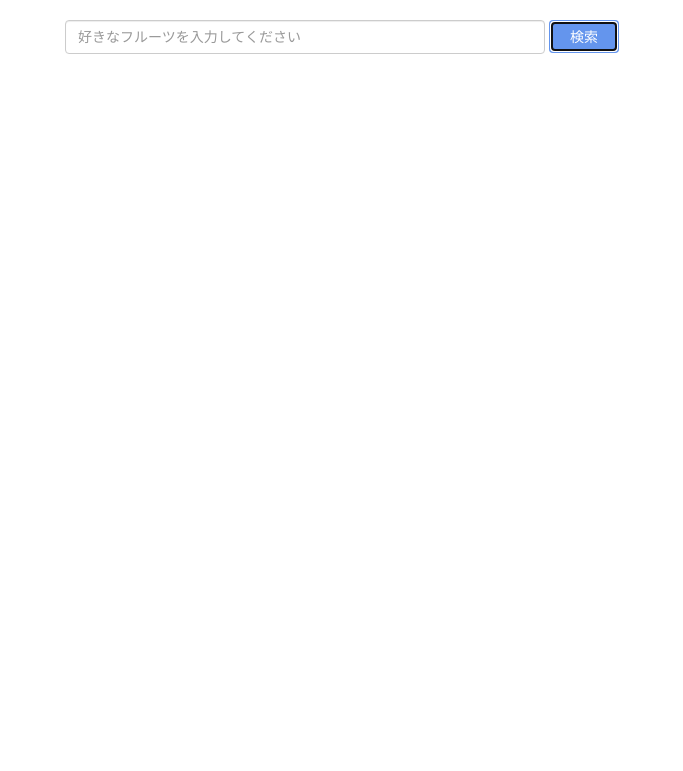
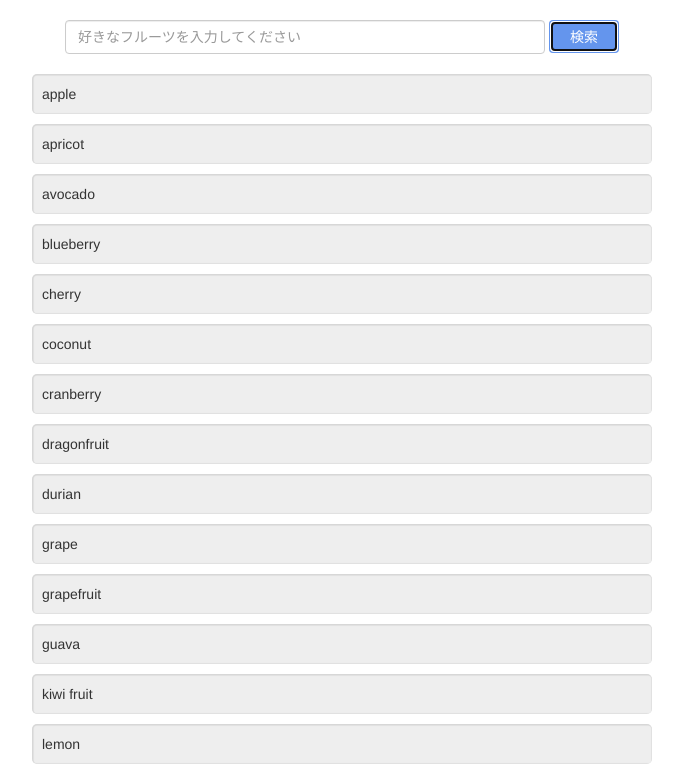
Before and after one commit to yamawo/Search-form, a plain HTML site: page index.html in a window 1280 px wide. Both pictures are taken after a click on the button "検索". Shown: the top 771 px of the page, without its empty margins (298-981 px from the left). Drawn offline with nearby package versions, Linux system fonts and the light colour scheme.

Commit message:
first commit

```diff
--- a/index.html
+++ b/index.html
@@ -12,5 +12,8 @@
       <input type='text' id="keyword" class="form-control" placeholder="好きなフルーツを入力してください">
       <button type="button" id="submit" class="btn">検索</button>
     </div>
+    <ul id="list">
+
+    </ul>
   </body>
 </html>
--- a/main.js
+++ b/main.js
@@ -1 +1,35 @@
-var fruits = ['apple', 'apricot', 'avocado', 'blueberry', 'cherry', 'coconut', 'cranberry', 'dragonfruit', 'durian', 'grape', 'grapefruit', 'guava', 'kiwi fruit', 'lemon', 'lime', 'lychee', 'mango', 'melon', 'watermelon', 'miracle fruit', 'orange', 'bloodorange','clementine','mandarine','tangerine','papaya','passionfruit','peach','pear','persimmon','physalis','plum/prune','pineapple','pomegranate','raspberry','rambutan','star fruit','strawberry'];
+let fruits = ['apple', 'apricot', 'avocado', 'blueberry', 'cherry', 'coconut', 'cranberry', 'dragonfruit', 'durian', 'grape', 'grapefruit', 'guava', 'kiwi fruit', 'lemon', 'lime', 'lychee', 'mango', 'melon', 'watermelon', 'miracle fruit', 'orange', 'bloodorange','clementine','mandarine','tangerine','papaya','passionfruit','peach','pear','persimmon','physalis','plum/prune','pineapple','pomegranate','raspberry','rambutan','star fruit','strawberry'];
+$(function(){
+    let list = $("#list");　//id listを取得
+
+    function appendList(word){
+        let item = $('<li class="list">').append(word);
+        list.append(item);
+    }
+
+    function editElement(element){
+        let result = "^" + element;
+        return result;
+    }
+
+    $("#submit").on("click", function(){　　//クリックをするとイベント発火するよう設定
+        let input = $("#keyword").val();   //検索フォームに入力されたものが$()jQueryオブジェクトのkeywordのさらにvalueってとこに入る
+        //.val()はこの$()jQueryオブジェクトのkeywordのさらに奥のvalueをとってくる
+
+        let inputs = input.split(" ");
+        let newInputs = inputs.map(editElement);
+        let reg = RegExp(newInputs.join("|"));  //正規表現をするために必要な処理 ^は前方一致させるため
+
+        $(".list").remove(); //前回の検索結果消去　.listは6行目にてwordに追加済み
+
+        $.each(fruits, function(i, fruit){
+            if (fruit.match(reg)) {
+                appendList(fruit);
+            }
+        });
+
+        if ($(".list").length === 0) {
+            appendList("一致する果物はありませんでした");
+        }
+    });
+});
```
